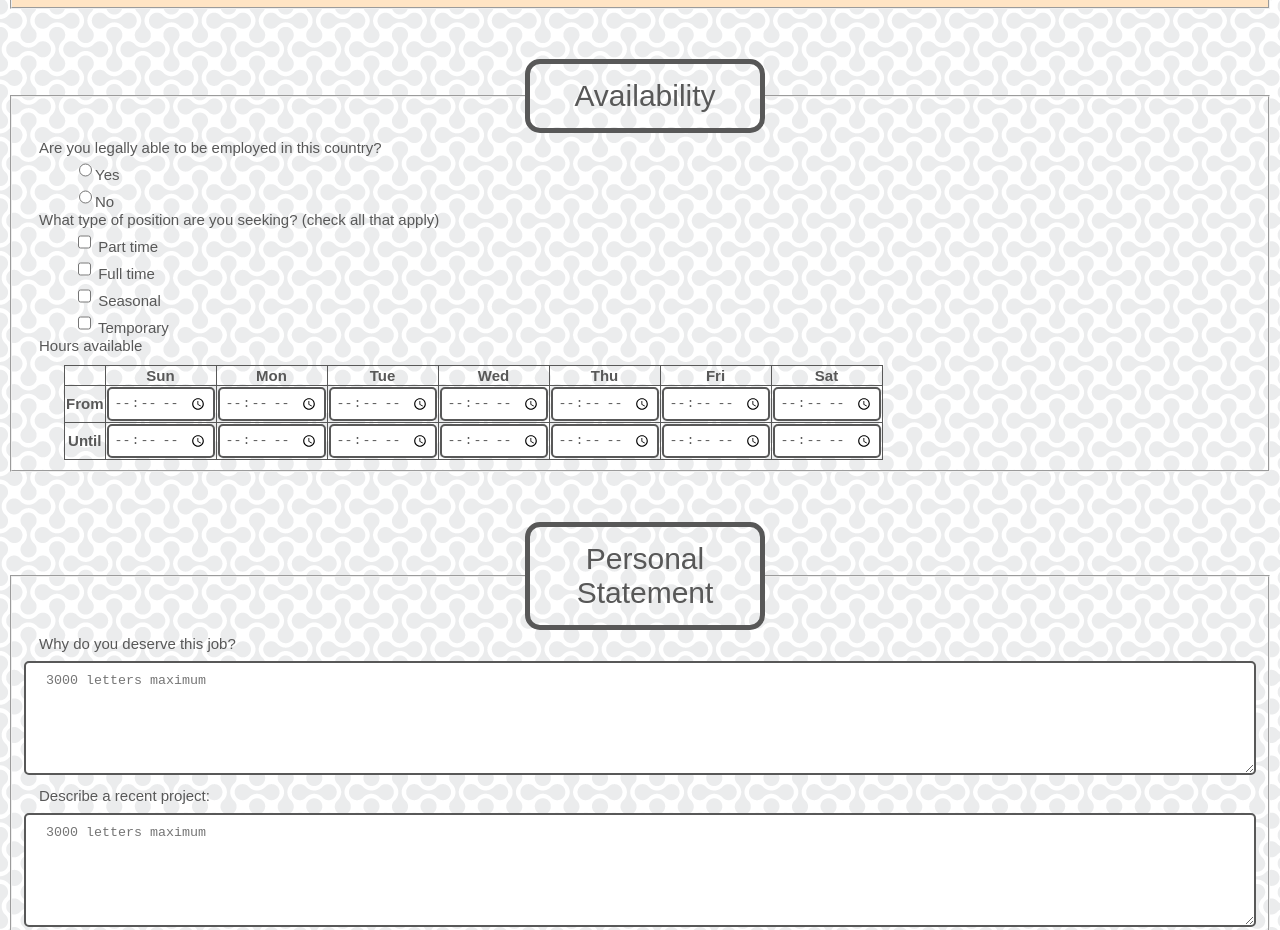
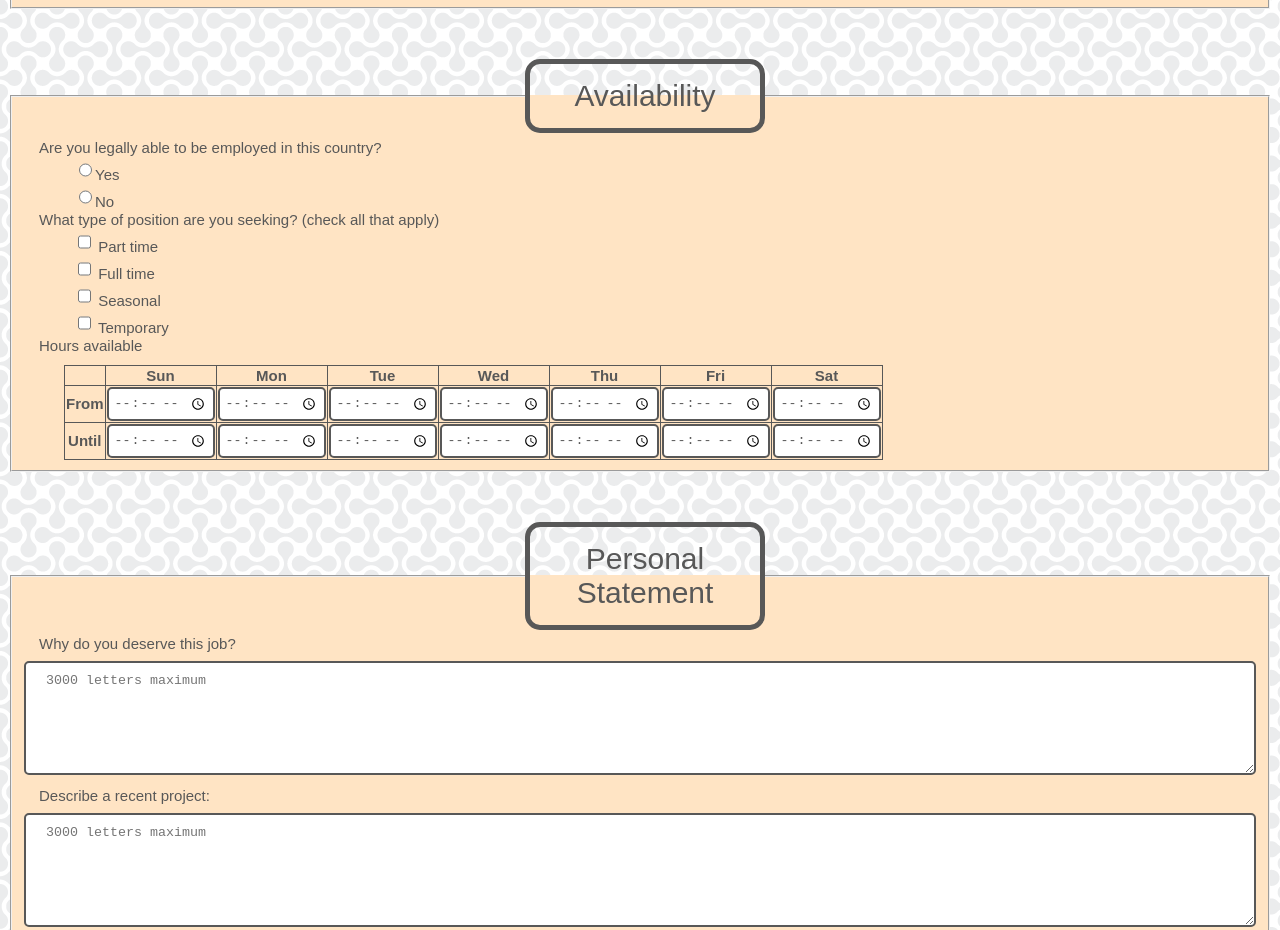
Before and after one commit to whhan-1739919/whhan-1739919.github.io, a plain HTML site: page jobApplicationForm.html in a window 1280 px wide. Shown: the part 773-1703 px from the top of the page. Drawn offline with Linux system fonts and the light colour scheme.

Commit message:
Update JobApplication.css

```diff
--- a/JobApplication.css
+++ b/JobApplication.css
@@ -126,6 +126,6 @@ h4{
     width: 5%
 }
 
-.form-horizontal {
+fieldset {
     background-color: bisque;
 }
```
